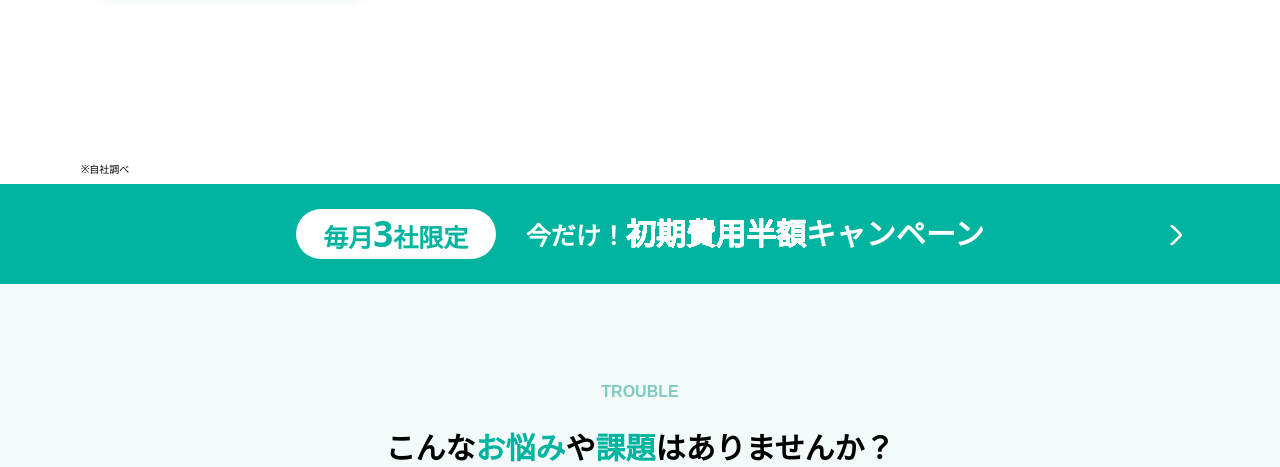
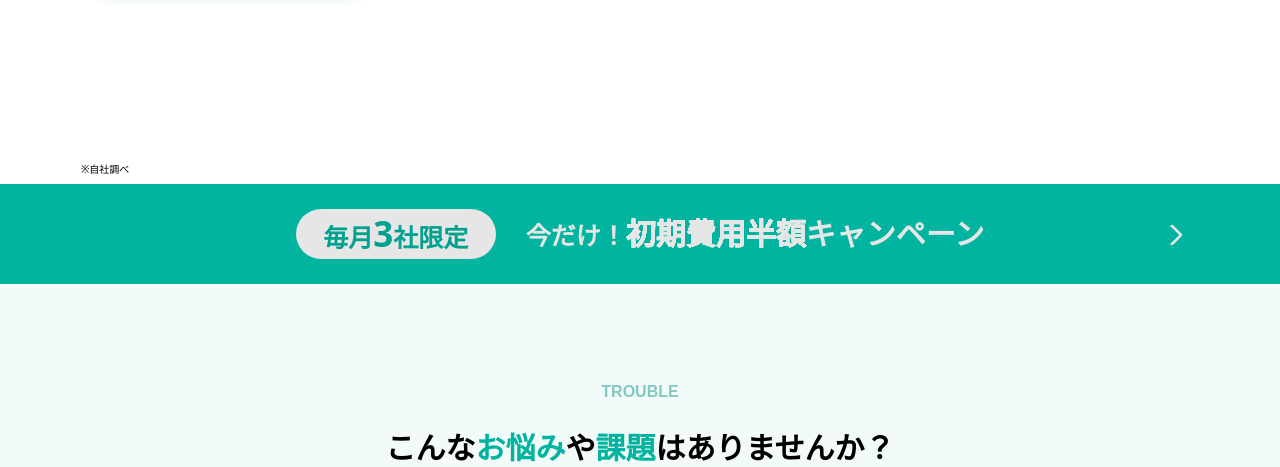
Before and after one commit to Shinohara0319/Shinohara0319.github.io, a PHP site: page / in a window 1280 px wide, with the pointer over the restyled element. Shown: the part 719-1186 px from the top of the page. Run offline with PHP 8.4, Linux system fonts and the light colour scheme; some web fonts are replaced.

Commit message:
grid__labelにもhover追加

```diff
--- a/lp/MedicalSupport/kenshin-daikou/assets/css/top/grid.css
+++ b/lp/MedicalSupport/kenshin-daikou/assets/css/top/grid.css
@@ -11,6 +11,9 @@
   height: 100px;
   margin: 0 auto;
   text-decoration: none;
+}
+.grid__label:hover {
+  filter: brightness(90%);
 }
 .grid__monthly_limit {
   border-radius: 30px;
```
